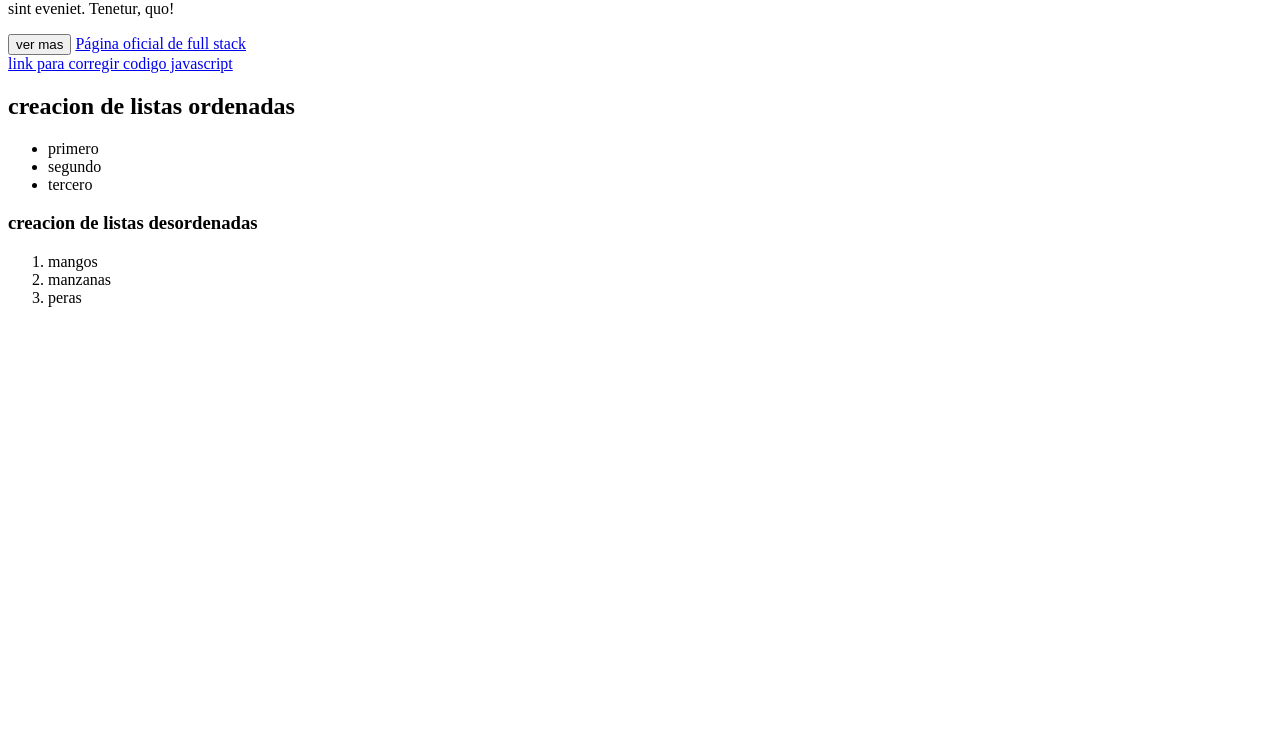
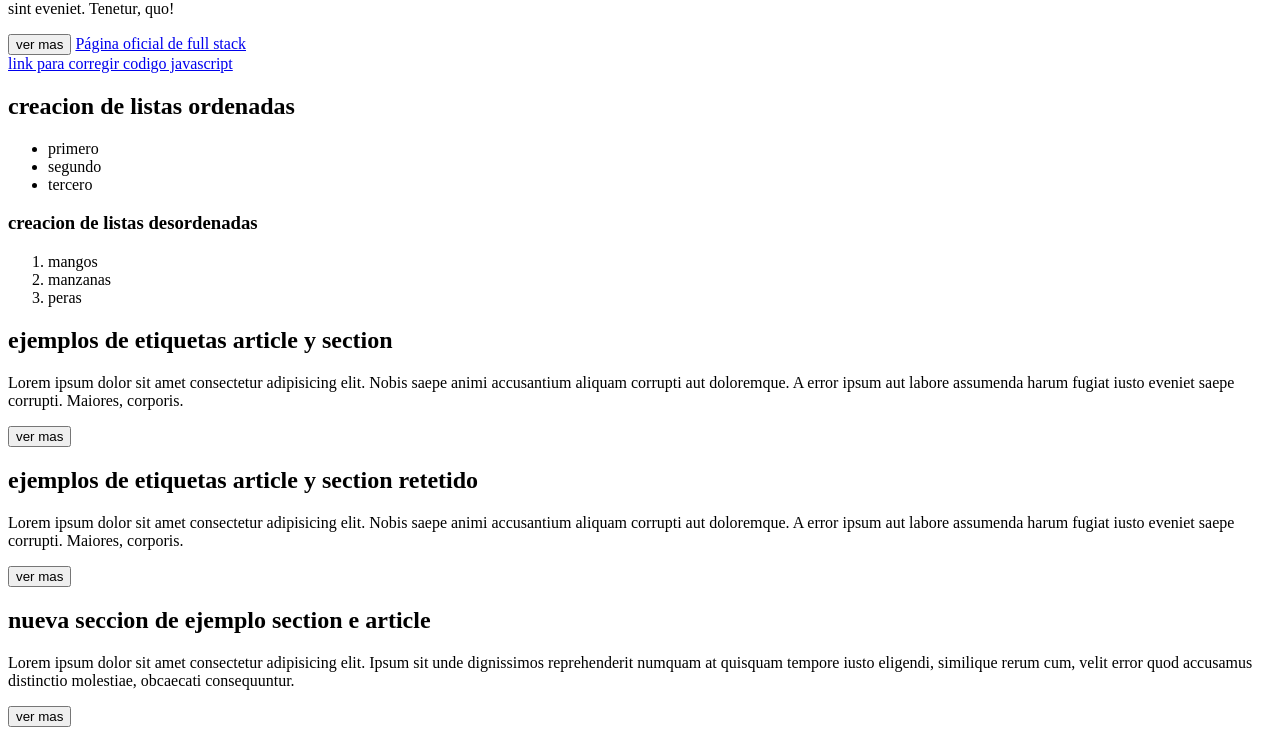
Before and after one commit to Manuelfsk/oficina-, a plain HTML site: page index.html in a window 1280 px wide. Shown: the part 159-894 px from the top of the page. Before the commit the page ends 800 px from the top, so only its background shows below. Drawn offline with Linux system fonts and the light colour scheme.

Commit message:
ejemplo de secciones y articulos

```diff
--- a/index.html
+++ b/index.html
@@ -29,5 +29,27 @@
     <li>peras</li>
 
 </ol>
+
+<section id="seccion">
+    <article>
+        <h2>ejemplos de etiquetas article y section </h2>
+        <p>Lorem ipsum dolor sit amet consectetur adipisicing elit. Nobis saepe animi accusantium aliquam corrupti aut doloremque. A error ipsum aut labore assumenda harum fugiat iusto eveniet saepe corrupti. Maiores, corporis. </p>
+        <input type="button" value="ver mas">
+    </article>
+    <article>
+        <h2>ejemplos de etiquetas article y section retetido </h2>
+        <p>Lorem ipsum dolor sit amet consectetur adipisicing elit. Nobis saepe animi accusantium aliquam corrupti aut doloremque. A error ipsum aut labore assumenda harum fugiat iusto eveniet saepe corrupti. Maiores, corporis. </p>
+        <input type="button" value="ver mas">
+    </article>
+
+</section>
+<section id="articulo">
+    <article>
+        <h2> nueva seccion de ejemplo section e article </h2>
+        <p>Lorem ipsum dolor sit amet consectetur adipisicing elit. Ipsum sit unde dignissimos reprehenderit numquam at quisquam tempore iusto eligendi, similique rerum cum, velit error quod accusamus distinctio molestiae, obcaecati consequuntur.</p>
+        <input type="button" value="ver mas">
+    </article>
+</section>
+
 </body>
 </html>
```
